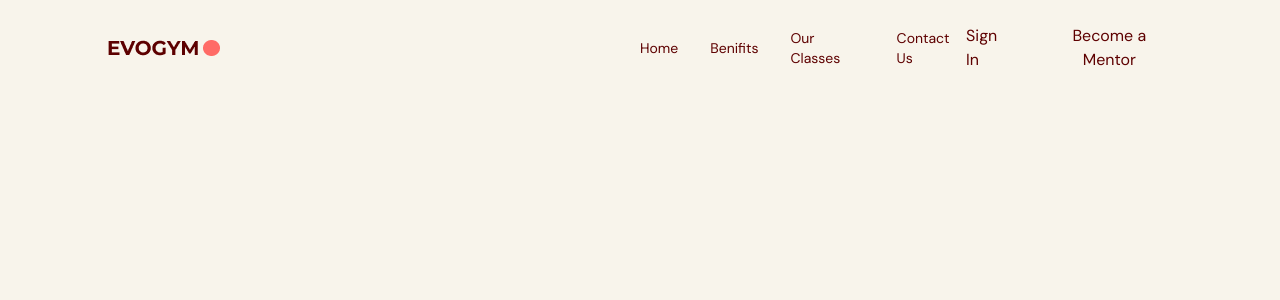
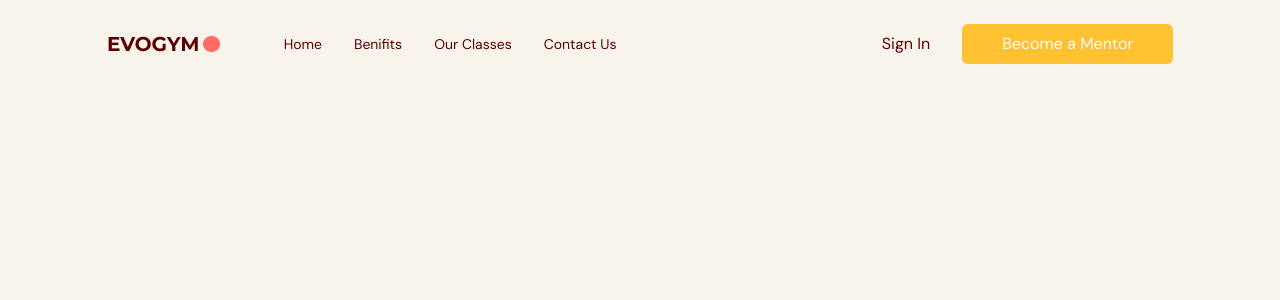
Before and after one commit to Ishu070303/fitness-app, a React (Vite) app: page / in a window 1280 px wide. Shown: the top 300 px of the page. Built offline with nearby package versions, Linux system fonts and the light colour scheme.

Commit message:
added menu button

```diff
--- a/src/App.tsx
+++ b/src/App.tsx
@@ -1,10 +1,10 @@
 import Navbar from "@/scenes/navbar"
 import { useState } from "react";
+import { SelectedPage } from "@/shared/types";
 
 function App() {
-
   // Type for usestate in ts typescript language
-  const [selectedPage, setSelectedPage] = useState<string>("home");
+  const [selectedPage, setSelectedPage] = useState<SelectedPage>(SelectedPage.Home);
 
   return <div className="app bg-gray-20">
     <Navbar selectedPage={selectedPage} setSelectedPage={setSelectedPage} />
--- /dev/null
+++ b/src/hooks/useMediaQuery.ts
@@ -0,0 +1,20 @@
+import { useState, useEffect } from 'react';
+
+const useMediaQuery = (query: string) => {
+    const [matches, setMatches] = useState(false);
+
+    useEffect(() => {
+        const media = window.matchMedia(query);
+        if (media.matches !== matches){
+            setMatches(media.matches);
+        }
+
+        const listener = () => setMatches(media.matches);
+        window.addEventListener("resize", listener)
+        return () => window.removeEventListener("resize", listener);
+    }, [matches, query]);
+
+    return matches;
+}
+
+export default useMediaQuery;
--- a/src/scenes/navbar/Link.tsx
+++ b/src/scenes/navbar/Link.tsx
@@ -1,9 +1,10 @@
+import { SelectedPage } from "@/shared/types";
 import AnchorLink from "react-anchor-link-smooth-scroll"
 
 type Props = {
     page: string; //you have to tell the type of the props you passes
-    selectedPage : string;
-    setSelectedPage : (value: string) => void;
+    selectedPage : SelectedPage;
+    setSelectedPage : (value: SelectedPage) => void;
 }
 
 const Link = ({
@@ -13,7 +14,7 @@ const Link = ({
 }: Props) => {
 
    //everytime we gotta sapce it cgonna remove it.
-  const lowerCasePage = page.toLowerCase().replace(/ /g, "");
+  const lowerCasePage = page.toLowerCase().replace(/ /g, "") as SelectedPage;
   return (
     <AnchorLink
     className={`${selectedPage == lowerCasePage} ? "text-primary-500" : ""
--- a/src/scenes/navbar/index.tsx
+++ b/src/scenes/navbar/index.tsx
@@ -2,10 +2,13 @@ import { useState} from 'react';
 import { Bars3Icon, XMarkIcon } from '@heroicons/react/20/solid';
 import Logo from '@/assets/logo.png';
 import Link from './Link';
+import { SelectedPage } from '@/shared/types';
+import useMediaQuery from '@/hooks/useMediaQuery';
+import ActionButton from '@/shared/ActionButton';
 
 type Props = {
-    selectedPage : string;
-    setSelectedPage : (value: string) => void;
+    selectedPage : SelectedPage;
+    setSelectedPage : (value: SelectedPage) => void;
 }
 
 const Navbar = ({
@@ -14,6 +17,8 @@ const Navbar = ({
 }: Props) => {
 
     const flexBetween = "flex items-center justify-between";
+    const [isMenuToggled, setIsMenuToggled] = useState<boolean>(false);
+    const isAboveMediumScreens = useMediaQuery("(min-width:1060px)")
 
     return <nav>
         {/*z index (z-30) so that it popps up before everything else, py-6 means padding up and down */}
@@ -22,10 +27,10 @@ const Navbar = ({
                 {/* LEFT SIDE */}
                 <div className={`${flexBetween} w-full gap-16`}>
                    <img alt='logo' src={Logo}/>
-                </div>
 
                  {/* RIGHT SIDE */}
-                 <div className={`${flexBetween} w-full`}>
+
+                 { isAboveMediumScreens ? (<div className={`${flexBetween} w-full`}>
                     <div className={`${flexBetween} gap-8 text-sm`}>
                         <Link
                         page="Home"
@@ -54,12 +59,19 @@ const Navbar = ({
                     </div>
                     <div className={`${flexBetween} gap-8`}>
                         <p>Sign In</p>
-                        <button>Become a Mentor</button>
+                        <ActionButton setSelectedPage={setSelectedPage}>Become a Mentor</ActionButton>
                     </div>
-                 </div>
-
+                 </div>)
+                 : (
+                   <button
+                   className='rounded-full bg-secondary-500 p-2'
+                   onClick={() => setIsMenuToggled(!isMenuToggled)}
+                   >
+                     <Bars3Icon className='h-6 w-6 text-white' />
+                   </button>
+                 )}
             </div>
-
+        </div>
         </div>
     </nav>
 }
--- /dev/null
+++ b/src/shared/ActionButton.tsx
@@ -0,0 +1,22 @@
+import React from 'react';
+import AnchorLink from "react-anchor-link-smooth-scroll"
+import { SelectedPage } from './types';
+
+type Props = {
+    children: React.ReactNode;
+    setSelectedPage : (value : SelectedPage) => void
+}
+
+//childern is whatever you written insde the action button
+const ActionButton = ({ children, setSelectedPage }: Props) => {
+  return (
+    <AnchorLink
+    className='rounded-md bg-secondary-500 px-10 py-2 hover:bg-primary-500 hover: text-white'
+    onClick={() => setSelectedPage(SelectedPage.ContactUs)}
+    href={`#${SelectedPage.ContactUs}`}>
+       {children}
+    </AnchorLink>
+  )
+}
+
+export default ActionButton
--- /dev/null
+++ b/src/shared/types.ts
@@ -0,0 +1,6 @@
+export enum SelectedPage {
+    Home = "home",
+    Benifits = "benifits",
+    OurClasses = "ourclasses",
+    ContactUs = "contactus",
+}
```
